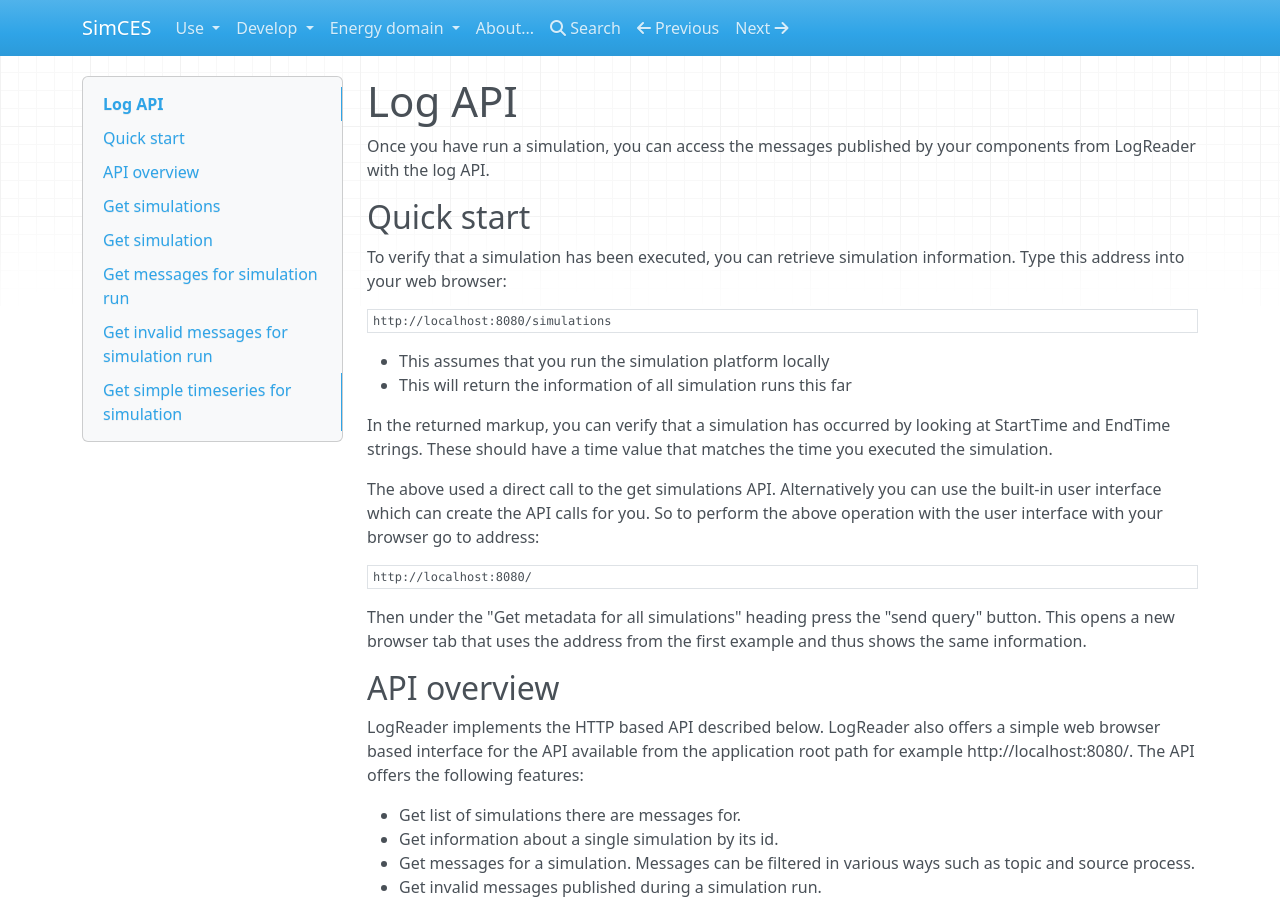
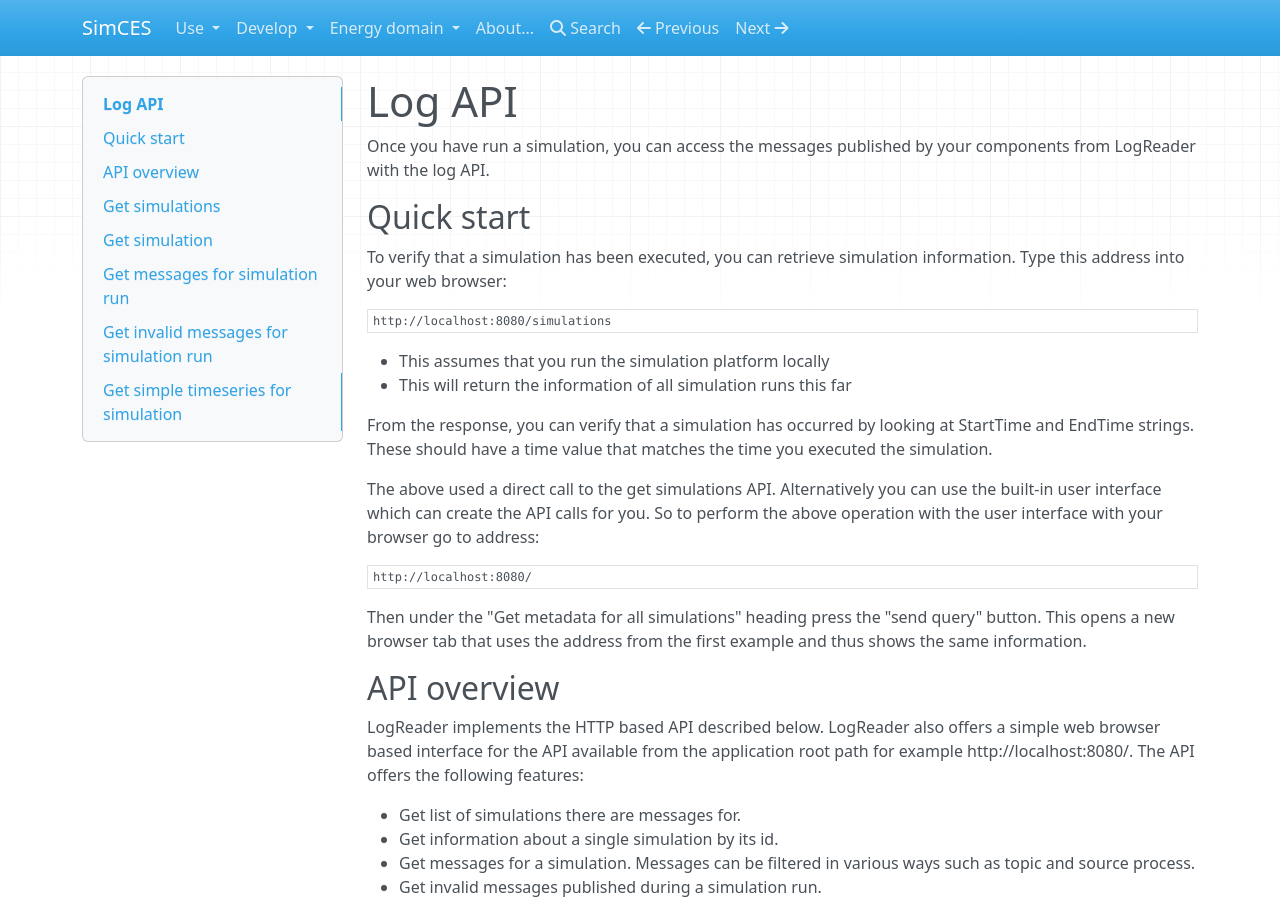
Before and after one commit to simcesplatform/simcesplatform.github.io, an MkDocs documentation site: the page built from markdown/core_log-api.md, in a window 1280 px wide and 900 px high. Built offline with MkDocs 1.6.1, drawn with Linux system fonts in a browser that asks for light colours; nearby versions of some CDN libraries; library files that are not in the unit come from our copies.

Commit message:
Small edit to log api quick start

```diff
--- a/markdown/core_log-api.md
+++ b/markdown/core_log-api.md
@@ -15,7 +15,7 @@ http://localhost:8080/simulations
 - This assumes that you run the simulation platform locally
 - This will return the information of all simulation runs this far
 
-In the returned markup, you can verify that a simulation has occurred by looking
+From the response, you can verify that a simulation has occurred by looking
 at StartTime and EndTime strings. These should have a time value that matches
 the time you executed the simulation.
 
```
